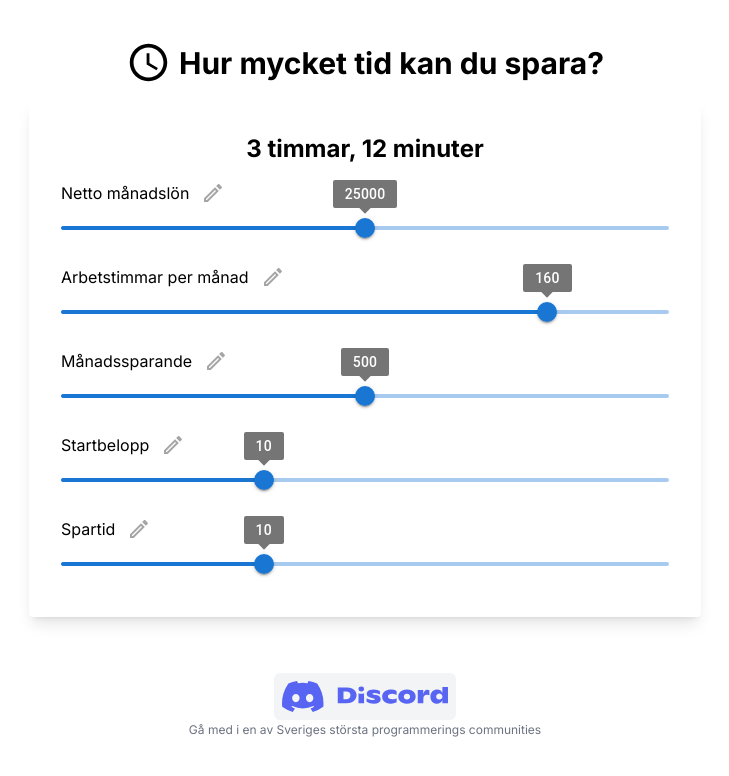
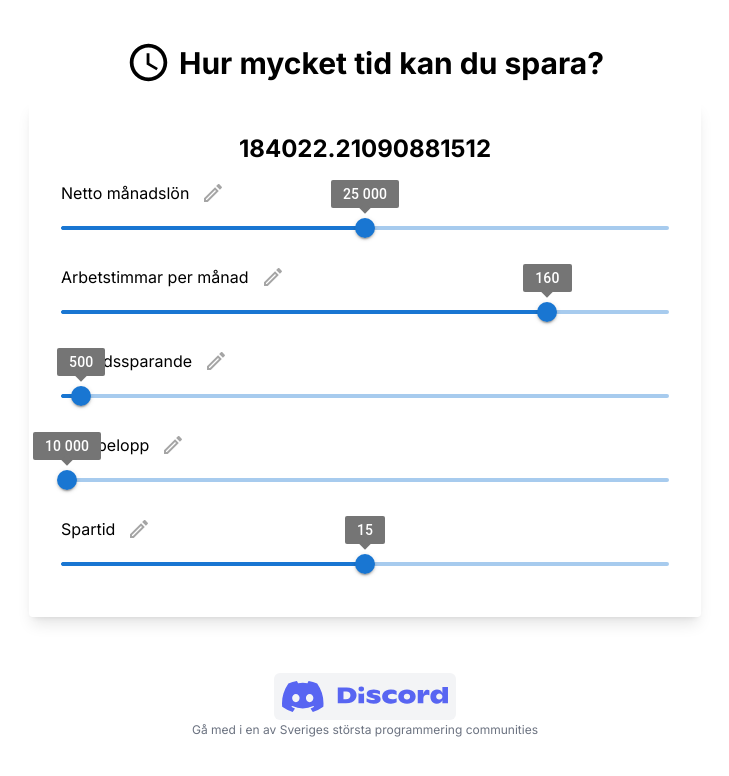
Before and after one commit to StaffanSol/time-vs-salary, a Next.js app in the folder time-vs-salary/: page / in a window 1280 px wide. Shown: the top 776 px of the page, without its empty margins (275-1004 px from the left). Built offline with nearby package versions, Linux system fonts and the light colour scheme.

Commit message:
added compound interest calc

```diff
--- a/time-vs-salary/src/app/components/SliderExtended.tsx
+++ b/time-vs-salary/src/app/components/SliderExtended.tsx
@@ -12,6 +12,10 @@ type SliderExtendedProps = {
 };
 
 function SliderExtended(props: SliderExtendedProps) {
+  function numFormatter(value: number) {
+    return value.toString().replace(/\B(?=(\d{3})+(?!\d))/g, " ");
+  }
+
   return (
     <div>
       <div className="flex gap-1 ">
@@ -38,7 +42,10 @@ function SliderExtended(props: SliderExtendedProps) {
           )}
         </span>
       </div>
-      <Slider {...props.sliderSettings} />
+      <Slider
+        {...props.sliderSettings}
+        valueLabelFormat={(value) => <div>{numFormatter(value)}</div>}
+      />
     </div>
   );
 }
--- a/time-vs-salary/src/app/page.tsx
+++ b/time-vs-salary/src/app/page.tsx
@@ -7,16 +7,19 @@ import Image from "next/image";
 
 const MAX_SALARY = 50000;
 const MAX_HOURS = 200;
-const MAX_PRICE = 1000;
+const MAX_PRICE = 15000;
+const MAX_START = 1000000;
 const MAX_SAVE_TIME = 30;
-const MAX_START = 0;
+
+const YEARLY_INTEREST = 0.07;
+const NUMBER_OF_MONTHS = 12;
 
 export default function Home() {
   const [salaryString, setSalaryString] = useState<string | null>("25000");
   const [hoursString, setHoursString] = useState<string | null>("160");
   const [priceString, setPriceString] = useState<string | null>("500");
-  const [saveTimeString, setSaveTimeString] = useState<string | null>("10");
-  const [startString, setStartString] = useState<string | null>("10");
+  const [saveTimeString, setSaveTimeString] = useState<string | null>("15");
+  const [startString, setStartString] = useState<string | null>("10000");
 
   const [showSalaryTextfield, setShowSalaryTextfield] = useState(false);
   const [showHoursTextfield, setShowHoursTextfield] = useState(false);
@@ -49,9 +52,32 @@ export default function Home() {
     return `${hoursString}${minutesString}${secondsString}`;
   }
 
+  function calculateCompoundInterest(
+    start: number,
+    saveTime: number,
+    price: number
+  ) {
+    let monthlyInterest = 1.07 ** (1 / 12); // Månatlig ränta baserad på årlig ränta 7% (1.07)
+    let months = saveTime * 12; // Antal månader
+
+    for (let i = 0; i < months; i++) {
+      start += price; // Lägg till månadssparande
+      start *= monthlyInterest; // Räkna ut räntan varje månad
+    }
+
+    return start;
+  }
+
+  const compoundInterest =
+    start &&
+    saveTime &&
+    price &&
+    calculateCompoundInterest(start, saveTime, price);
+
   const payPerHour = salary && hours && salary / hours;
   const timeInHours = price && payPerHour && price / payPerHour;
-  const result = timeInHours && convertDecimalTimeToHMSOutput(timeInHours);
+
+  const result = compoundInterest; //timeInHours && convertDecimalTimeToHMSOutput(timeInHours);
 
   function updateSalary(event: Event) {
     const target = event.target as HTMLInputElement;
@@ -100,7 +126,7 @@ export default function Home() {
     "aria-label": "Always visible",
     onChange: updatePrice,
     value: price === "" || price === null ? 0 : price,
-    step: 1,
+    step: 10,
     valueLabelDisplay: showPriceTextfield ? "off" : "on",
     max: MAX_PRICE,
   };
@@ -109,9 +135,9 @@ export default function Home() {
     "aria-label": "Always visible",
     onChange: updateStart,
     value: start === "" || start === null ? 0 : start,
-    step: 1,
+    step: 1000,
     valueLabelDisplay: showStartTextfield ? "off" : "on",
-    max: MAX_SAVE_TIME,
+    max: MAX_START,
   };
 
   const saveTimeSliderSetting: SliderProps = {
@@ -249,7 +275,7 @@ export default function Home() {
             alt="Picture of the author"
           />
           <p className="text-xs text-gray-500 text-center mt-[2px]">
-            Gå med i en av Sveriges största programmerings communities
+            Gå med i en av Sveriges största programmering communities
           </p>
         </a>
       </div>
```
